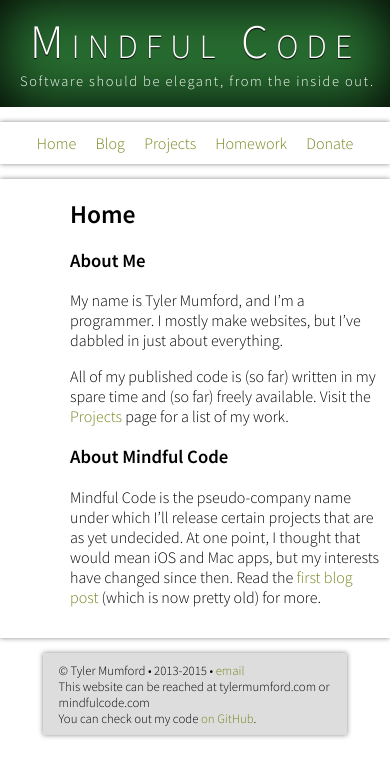
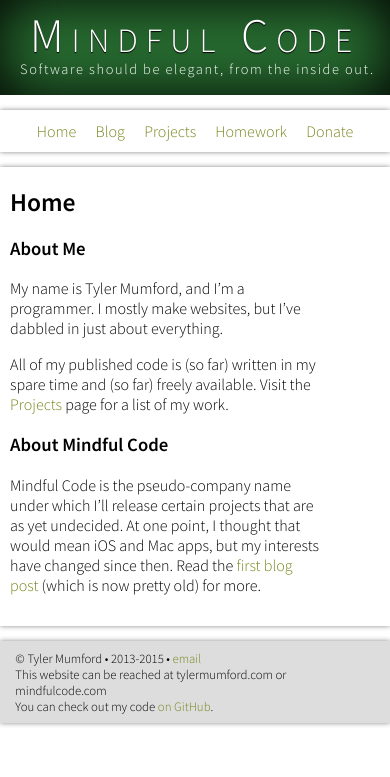
Before and after one commit to tylermumford/website-old, a Jekyll site: the page built from index.md, in a window 390 px wide. Shown: the top 777 px of the page. Built offline with Jekyll 4.4.1, drawn with Linux system fonts in a browser that asks for light colours; Markdown is read by kramdown in place of the engine named in the settings; comment, search, counter and statistics services are not loaded.

Commit message:
Make responsiveness better.

```diff
--- a/css/default-structure.css
+++ b/css/default-structure.css
@@ -35,7 +35,7 @@ h2 {
 
 article > * {
   margin-left: 60px;
-  margin-right: auto;
+  margin-right: 60px;
   max-width: 50rem;
 }
 
--- a/css/global-style.css
+++ b/css/global-style.css
@@ -74,17 +74,13 @@ footer {
   background-color: #DDD;
 }
 
-@media (max-device-width: 600px) {
+@media (max-width: 600px) {
   html {
     /*font-size: 240%;*/
   }
 
-  .main-navbar {
-    font-weight: 600;
-  }
-
-  .main-navbar > a {
-    text-decoration: underline;
+  h1 {
+    line-height: 1;
   }
 
   article > * {
@@ -93,6 +89,5 @@ footer {
 
   footer {
     max-width: 100%;
-    padding-left: 60px;
   }
 }
```
